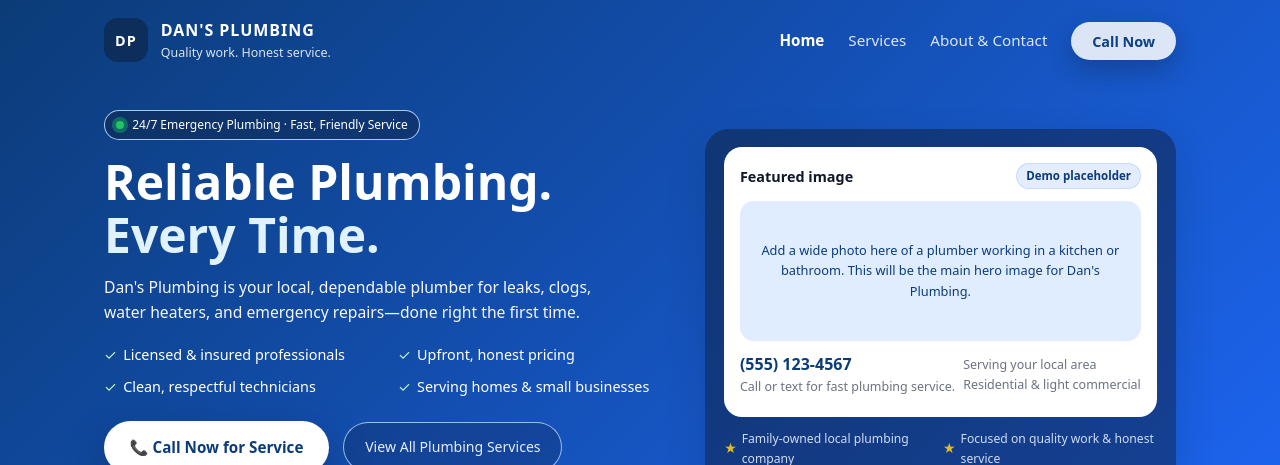
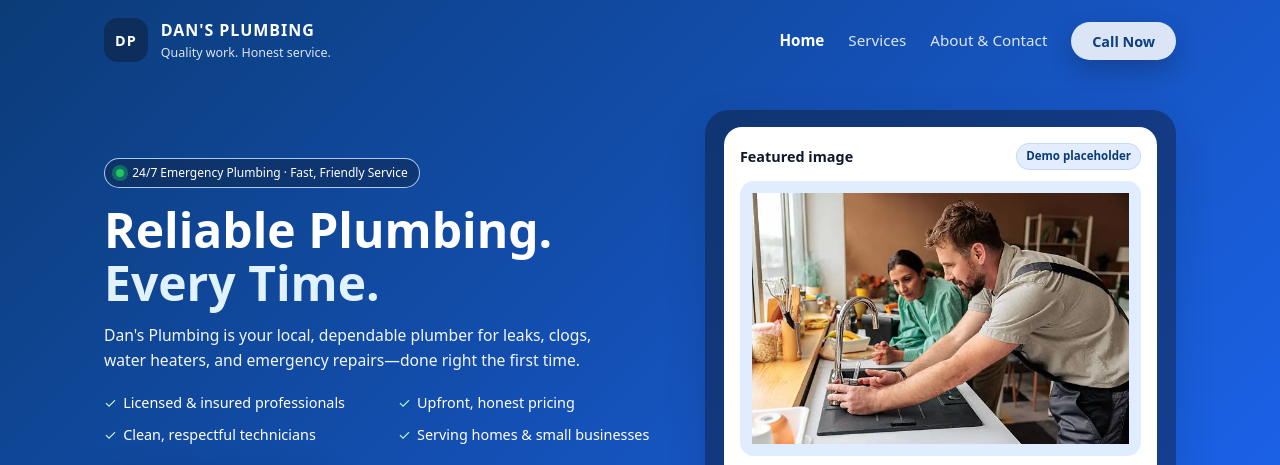
Before and after one commit to Bfish5/H, a plain HTML site: page index.html in a window 1280 px wide. Shown: the top 465 px of the page. Drawn offline with Linux system fonts and the light colour scheme.

Commit message:
Update index.html

```diff
--- a/index.html
+++ b/index.html
@@ -546,8 +546,7 @@
           <span class="hero-chip">Demo placeholder</span>
         </div>
         <div class="hero-image-placeholder">
-          Add a wide photo here of a plumber working in a kitchen or bathroom.
-          This will be the main hero image for Dan's Plumbing.
+        <img src="Work.jpg" alt="Work image">
         </div>
         <div class="hero-card-footer">
           <div>
```
